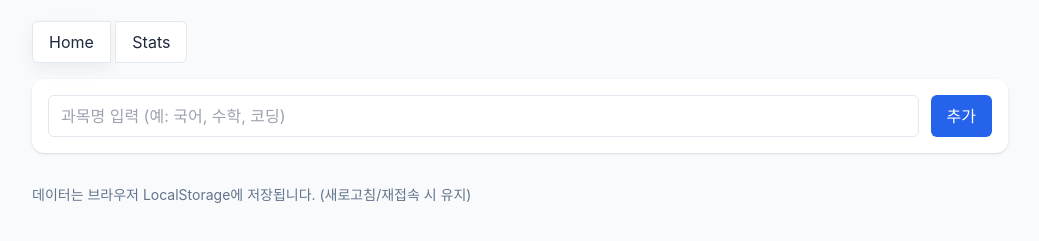
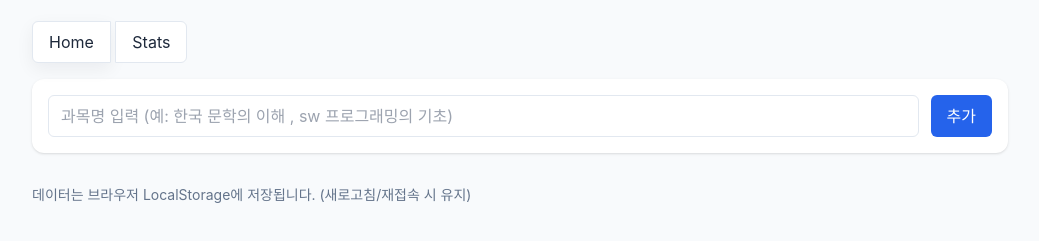
Before and after one commit to sangjun07/study-timer, a plain HTML site: page index.html in a window 1280 px wide. Shown: the part 79-320 px from the top of the page, without its empty margins (120-1159 px from the left). Drawn offline with nearby package versions, Linux system fonts and the light colour scheme.

Commit message:
Update index.html

```diff
--- a/index.html
+++ b/index.html
@@ -36,7 +36,7 @@
     <main id="view-home">
       <section class="bg-white rounded-xl shadow p-4 mb-6">
         <div class="flex gap-3">
-          <input id="subject-input" class="flex-1 border border-slate-200 rounded-md px-3 py-2" placeholder="과목명 입력 (예: 국어, 수학, 코딩)" />
+          <input id="subject-input" class="flex-1 border border-slate-200 rounded-md px-3 py-2" placeholder="과목명 입력 (예: 한국 문학의 이해 , sw 프로그래밍의 기초)" />
           <button id="add-subject" class="bg-blue-600 text-white px-4 py-2 rounded-md">추가</button>
         </div>
       </section>
```
